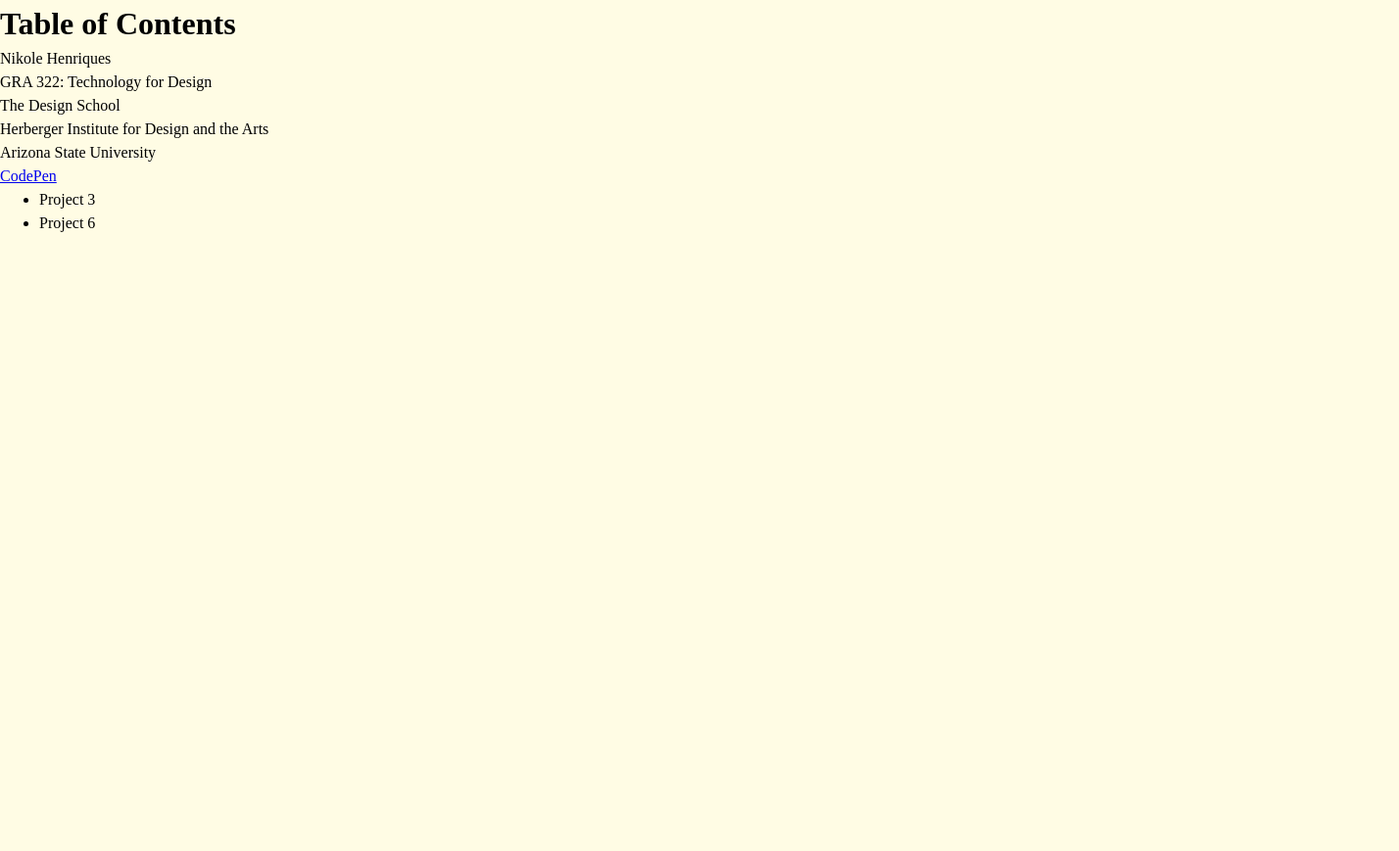
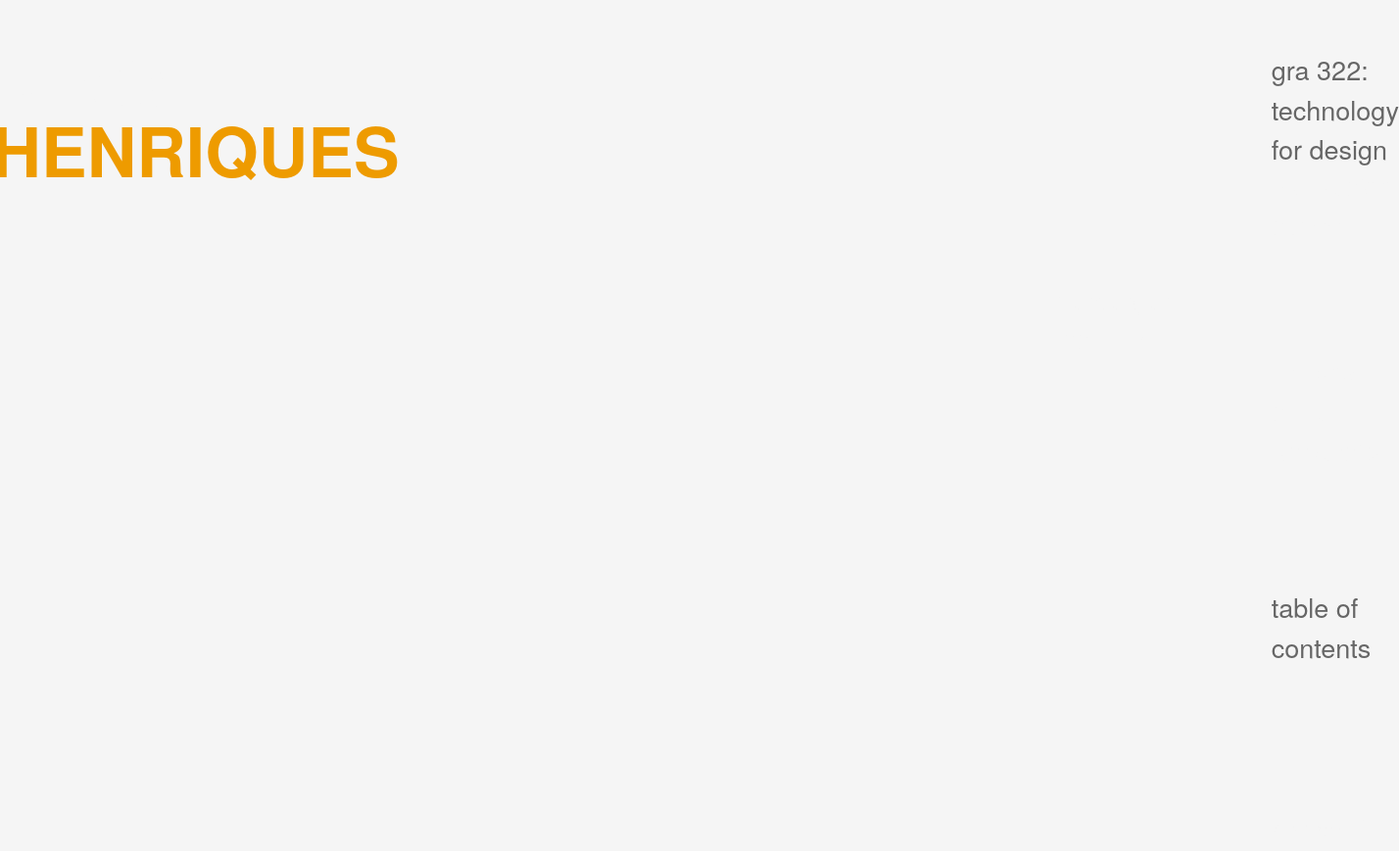
Before and after one commit to nikolehenny/gra322, a plain HTML site: page index.html in a window 1280 px wide. Shown: the whole page at 98% size, 1428 px wide, since content can reach past the window. Before the commit the page ends 800 px from the top, so only its background shows below. Drawn offline with Linux system fonts and the light colour scheme.

Commit message:
update table of contents

```diff
--- a/css/styles.css
+++ b/css/styles.css
@@ -1,3 +1,191 @@
 body {
-    background: rgb(255, 252, 228);
+    background: #f5f5f5;
+    font-family: "HelveticaNeue";
+   /* grid-template-columns: repeat(2, 1fr); */
+  /*  font-size: 40px; */
 }
+
+
+.three {
+    display: flex;
+    justify-content: center;
+}
+
+
+.header {
+    /* display: flex;
+     justify-content: space-between; */
+     font-size: 70px;
+      /*
+     display: grid;
+    grid-template-columns: 20% 0fr; */
+     padding-top: 2rem;
+     padding-left: 3.5rem;
+     color: #f5f5f5;
+     stroke-weight: 0.5px;
+     stroke-color: rgb(73, 73, 73);
+  }
+
+  .header:hover {
+    stroke-color: #f5f5f5;
+    color: rgb(238, 155, 0);
+  }
+
+  .sur {
+    font-size: 70px;
+    padding-top: 6.2rem;
+    margin-left: -16.7rem;
+    color: #f5f5f5;
+    stroke-weight: 0.5px;
+    stroke-color: rgb(73, 73, 73);
+  }
+
+
+  .sur:hover {
+    stroke-color: #f5f5f5;
+    color: rgb(238, 155, 0);
+  }
+
+
+   .navigation {
+   /* display: flex; */
+    font-size:27px;
+    width: 4000px;
+   /* justify-content: space-between;
+    display: grid;
+    grid-template-columns: 60% 1fr; */
+    padding-left: 50rem; /* this is what makes the text move all the way to the right /*
+    padding-top: -4rem;
+    /*padding-bottom: 4rem;*/
+    color:rgb(102, 102, 102);
+    position: relative;
+    left: 90px;
+    top: 3.2rem;
+  }
+
+  .table {
+     padding-top: 9rem;
+
+  }
+
+  .p3 {
+      padding-top: 9rem;
+      stroke-width: .5px;
+      stroke-color: rgb(73, 73, 73);
+      color: #f5f5f5;
+  }
+
+  .p3:hover {
+    color: #134aff;
+    stroke-color: #f5f5f5;
+  }
+
+  .p6 {
+    padding-top: 9rem;
+    padding-bottom: 9rem;
+    stroke-width: .5px;
+    stroke-color: rgb(73, 73, 73);
+    color: #f5f5f5;
+  }
+
+  .p6:hover {
+    color: #ab2cff;
+    stroke-color: #f5f5f5;
+  }
+
+
+  a {
+      text-decoration: none;
+      color: #f5f5f5;
+      stroke-width: .5px;
+      stroke-color: rgb(73, 73, 73);
+  }
+
+  a:hover {
+    stroke-color: #f5f5f5;
+  }
+
+
+.pen:hover {
+      color: #fc7ee7;
+  }
+
+.herb:hover {
+    color: rgb(123, 218, 0);
+    stroke-color: #f5f5f5;
+}
+.herb {
+    position: relative;
+    top: 31px;
+    left: -221px;
+}
+
+.asu {
+    position: relative;
+    top: 24px;
+}
+.asu:hover {
+    color: rgb(0, 183, 255);
+    stroke-color: #f5f5f5;
+}
+
+.tds:hover {
+    color:rgb(240, 216, 0);
+    stroke-color: #f5f5f5;
+}
+.tds {
+    position: relative;
+    top: -4px;
+}
+
+.proj3 { /* image!! */
+    width: 100%;
+    position: relative;
+    top: 29px;
+    left: -1600px;
+}
+
+
+@media only screen and (max-width: 800px) {
+    .header {
+         font-size: 380%;
+         padding-top: 0rem;
+         padding-left: 0rem;
+         position:relative;
+         left: 31px;
+      }
+      .sur {
+        font-size: 380%;
+        padding-top: 0rem;
+        margin-left: 0rem;
+        color:  #f5f5f5;
+        position: relative;
+        top: 55px;
+        left: -200px;
+      }
+
+      .navigation {
+         font-size: 140%;
+         padding-top: 0rem;
+         padding-left: 0rem; /* this is what makes the text move all the way to the right */
+         position:relative;
+         left: -40px;
+         top: 16px;
+       }
+
+       .herb {
+        position: relative;
+        top: 10px;
+        left: 0px;
+    }
+
+    .asu {
+        position: relative;
+        top: 15px;
+    }
+
+    .tds {
+        position: relative;
+        top: 5px;
+    }
+}
--- a/index.html
+++ b/index.html
@@ -13,19 +13,49 @@
   <link rel="stylesheet" href="css/styles.css">
 </head>
 
-<body>
-<!-- Add your content here -->
-<h1>Table of Contents</h1>
-<p> Nikole Henriques</p>
-<p>GRA 322: Technology for Design</p>
-<p>The Design School</p>
-<p>Herberger Institute for Design and the Arts</p>
-<p>Arizona State University</p>
-<a href="https://codepen.io/nikolehenny" title="CodePen" >CodePen</a>
-<ul>
-  <li><p> Project 3 </p></li>
-  <li><p> Project 6 </p></li>
-</ul>
+
+<div class= "three">
+
+<div class= "header">
+  <b>NIKOLE</b>
+  </div>
+
+  <div class= "sur">
+   <b>HENRIQUES</b>
+  </div>
+
+
+
+<div class= "navigation">
+  <p>gra 322: technology for design</p>
+
+  <a class="tds" href="https://design.asu.edu" title="the design school">the design school</a>
+
+ <a class="herb" href="https://herbergerinstitute.asu.edu" title="herberger institute" >herberger institute</a>
+
+ <a class="asu" href="https://www.asu.edu" title="arizona state university" >arizona state university</a>
+
+
+
+<div class= "table" >
+   <p>table of contents</p>
+</div>
+
+
+<div class= "p3" >
+  <p> project 3 </p>
+</div>
+
+
+<div class= "p6" >
+   <p> project 6 </p>
+</div>
+
+
+<a class="pen" href="https://codepen.io/nikolehenny" title="codepen" >codepen</a>
+
+<!-- <img class="proj3" src="img/js.png" alt="js"> -->
+
 
 <!-- Load Scripts -->
 <script src="js/scripts.js"></script>
```
Also changed, not shown: img/codepen.jpg (added), img/js1.jpg (added), img/js2.jpg (added), 2 other files.
